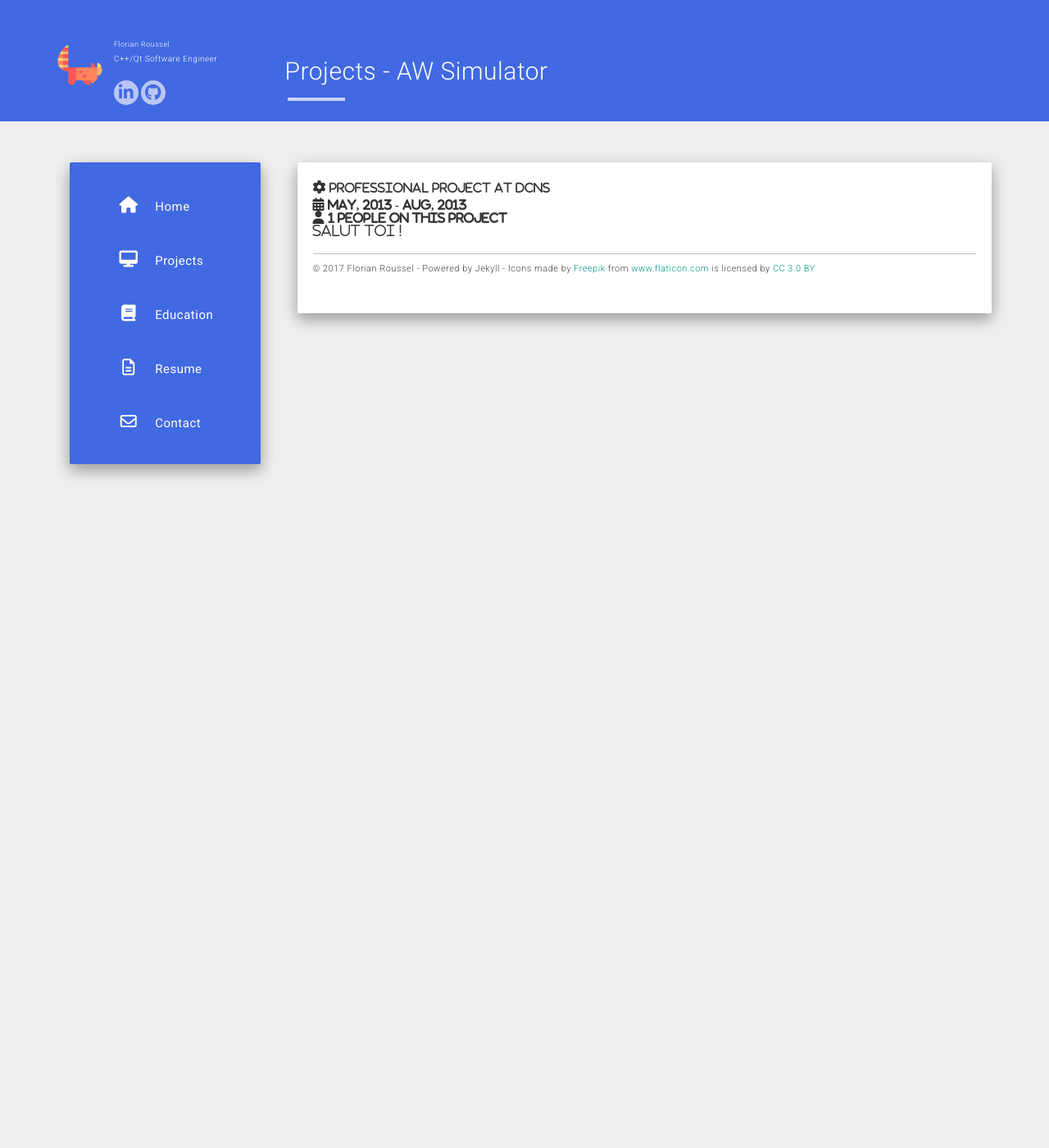
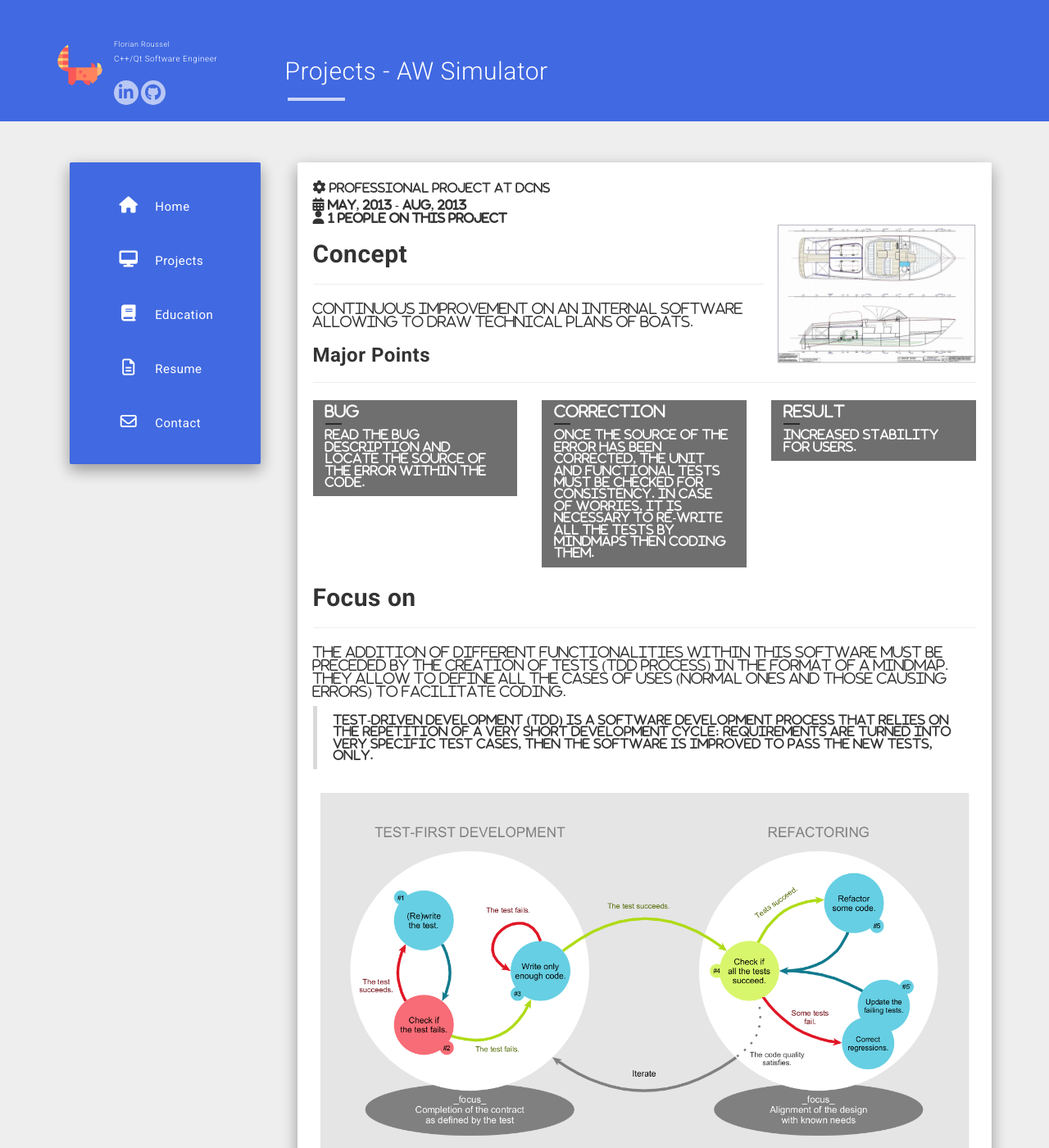
Before and after one commit to clement-roblot/karlito139.github.io, a Jekyll site: the page built from projects/dcns.md, in a window 1280 px wide and 1400 px high. Shown: the whole window at 82% size. Built offline with Jekyll 4.4.1, drawn with Linux system fonts in a browser that asks for light colours; nearby versions of some CDN libraries.

Commit message:
- Ajout du projet de DCNS.

```diff
--- a/projects/dcns.md
+++ b/projects/dcns.md
@@ -7,4 +7,43 @@ category: Professional
 company: DCNS
 team_number: 1
 ---
-Salut toi !
+<img class="img-project-item" src="/static/projects/DCNS/1.jpg" alt="Ship design" align="right"/>
+<h2><b>Concept</b></h2>
+<hr>
+Continuous improvement on an internal software allowing to draw technical plans of boats.
+<h3><b>Major Points</b></h3>
+<hr>
+<div class="row">
+   <div class="col-xs-4 col-md-4 col-sm-12">
+      <div class="tiles m-b-10">
+         <div class="tiles-body">
+            <div class="tiles-title">Bug</div>
+            <hr class="red-underline">
+            Read the bug description and locate the source of the error within the code.
+         </div>
+      </div>
+   </div>
+   <div class="col-xs-4 col-md-4 col-sm-12">
+      <div class="tiles m-b-10">
+         <div class="tiles-body">
+            <div class="tiles-title">Correction</div>
+            <hr class="red-underline">
+				Once the source of the error has been corrected, the unit and functional tests must be checked for consistency. In case of worries, it is necessary to re-write all the tests by mindmaps then coding them.
+         </div>
+      </div>
+   </div>
+   <div class="col-xs-4 col-md-4 col-sm-12">
+      <div class="tiles m-b-10">
+         <div class="tiles-body">
+            <div class="tiles-title">Result 	</div>
+            <hr class="red-underline">
+            Increased stability for users.
+         </div>
+      </div>
+   </div>
+</div>
+<h2><b>Focus on</b></h2>
+<hr>
+The addition of different functionalities within this software must be preceded by the creation of tests (TDD process) in the format of a mindmap. They allow to define all the cases of uses (normal ones and those causing errors) to facilitate coding.
+<blockquote cite="https://en.wikipedia.org/wiki/Test-driven_development">Test-driven development (TDD) is a software development process that relies on the repetition of a very short development cycle: Requirements are turned into very specific test cases, then the software is improved to pass the new tests, only.</blockquote>
+<center><img src="/static/projects/DCNS/TDD.PNG" alt="Project architecture"/></center>
```
Also changed, not shown: static/projects/DCNS/1.jpg (added), static/projects/DCNS/TDD.png (added).
